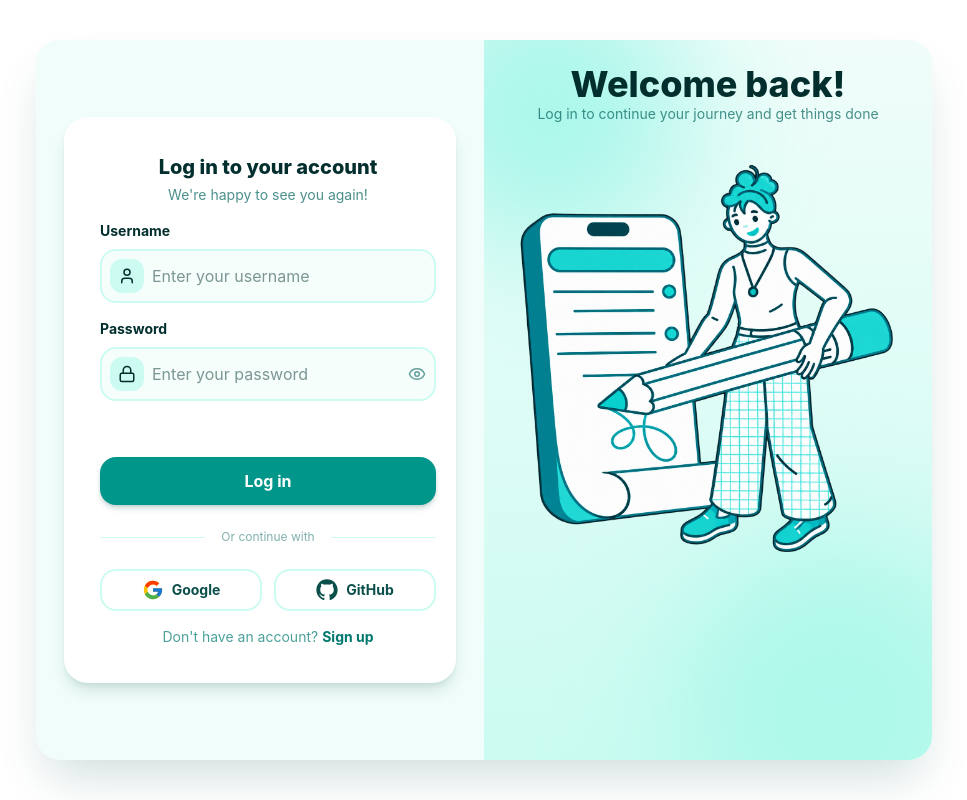
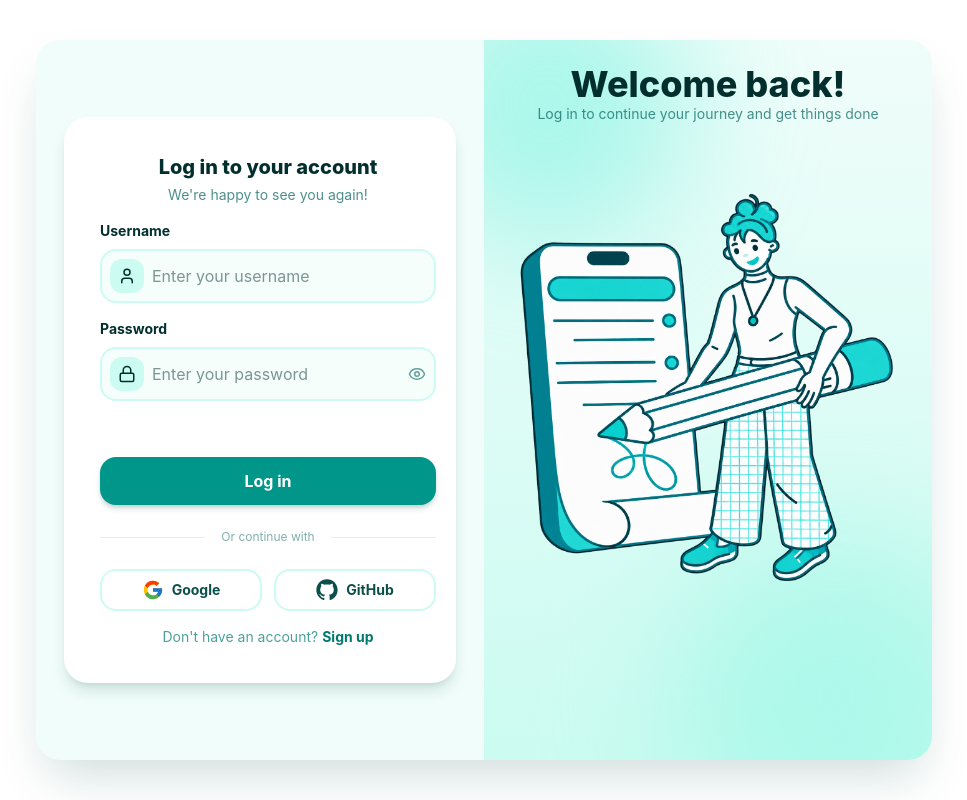
Before and after one commit to AminKargarzade/FastAPI-ToDo-app, a React app in the folder frontend/: page / in a window 1280 px wide. Shown: the whole page, without its empty margins (156-1123 px from the left). Built offline with nearby package versions, Linux system fonts and the light colour scheme; the HTML template or start-up script is replaced by a standard one.

Commit message:
style(ui): center hero image and adjust vertical position
- Wrap hero image in a flex-1 container to center it vertically and horizontally
- Add padding bottom (pb-25) to shift the image slightly above the center

```diff
--- a/frontend/src/components/auth/AuthHero.jsx
+++ b/frontend/src/components/auth/AuthHero.jsx
@@ -56,13 +56,14 @@ const AuthHero = ({ isLogin }) => {
       </div>
 
       {/* The image turns to face the form (flips horizontally) */}
-      <motion.img
-        src={heroArt}
-        initial={false} // Prevents a flip animation on the initial page load
-        animate={{ scaleX: isLogin ? -1 : 1 }} // -1 flips it, 1 is normal
-        transition={slide}
-        className="mt-10 max-h-150 object-contain"
+      <div className="flex-1 flex items-center justify-center pb-25">
+        <motion.img
+          src={heroArt}
+          initial={false} // Prevents a flip animation on the initial page load
+          animate={{ scaleX: isLogin ? -1 : 1 }} // -1 flips it, 1 is normal
+          transition={slide}
       />
+      </div>
     </motion.section>
   );
 };
```
